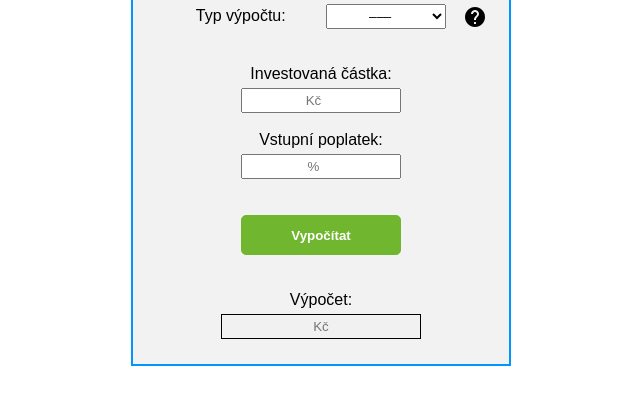
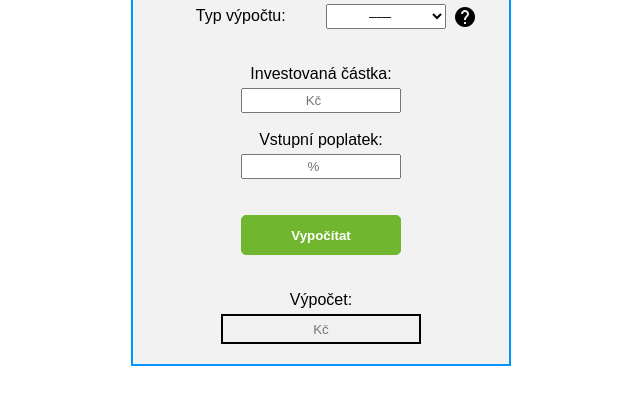
Before and after one commit to JaggerJK/Poplatkova-kalkulacka, a plain HTML site: page index.html in a window 1280 px wide. Shown: the part 144-548 px from the top of the page, without its empty margins (319-959 px from the left). Drawn offline with Linux system fonts and the light colour scheme.

Commit message:
result - border bolder

```diff
--- a/style.css
+++ b/style.css
@@ -68,9 +68,9 @@ h1{
 #result{
     margin-top: 5px;
     width: 200px;
-    height: 25px;
+    height: 30px;
     text-align: center;
-    border: 1.5px solid black;
+    border: 2px solid black;
 }
 
 #btn-calculate {
@@ -96,7 +96,7 @@ h1{
 
 .pos-abs1, .pos-abs2  {
     position:absolute;
-    left: 330px;
+    left: 320px;
 }
 
 .pos-abs1 {
```
